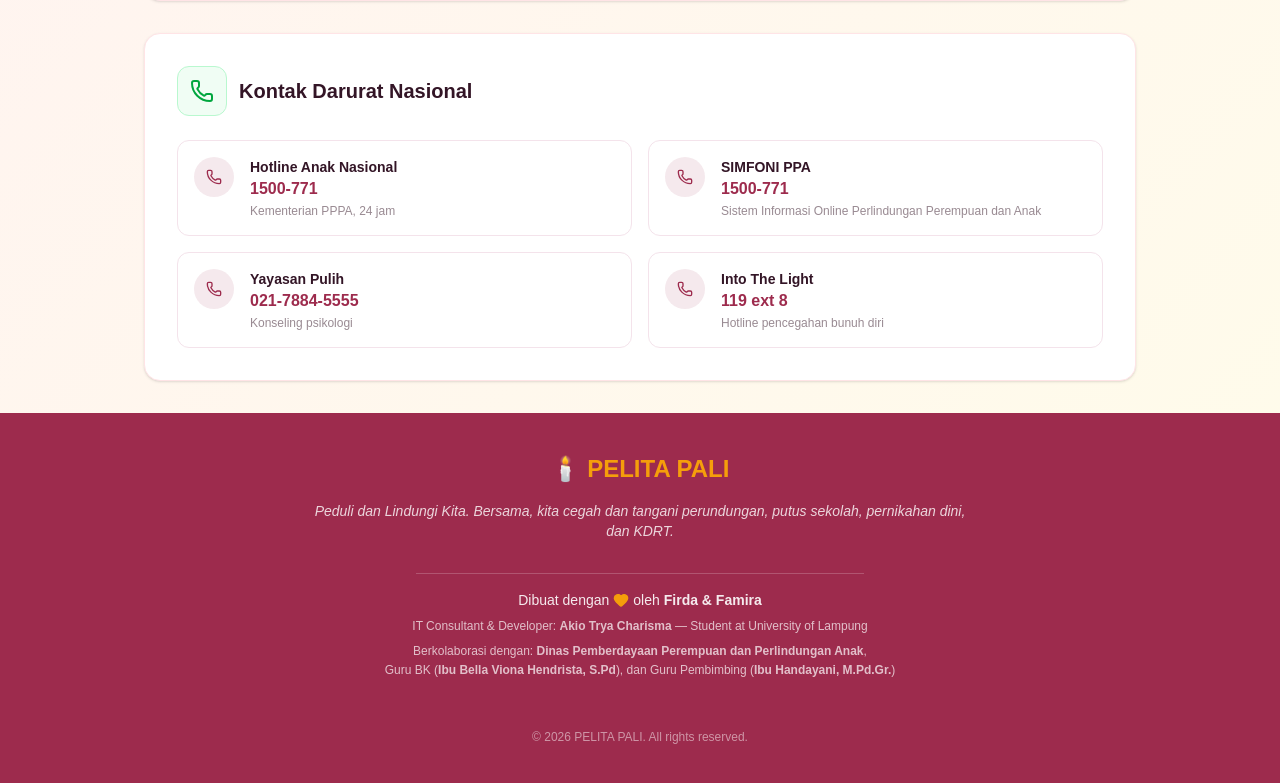
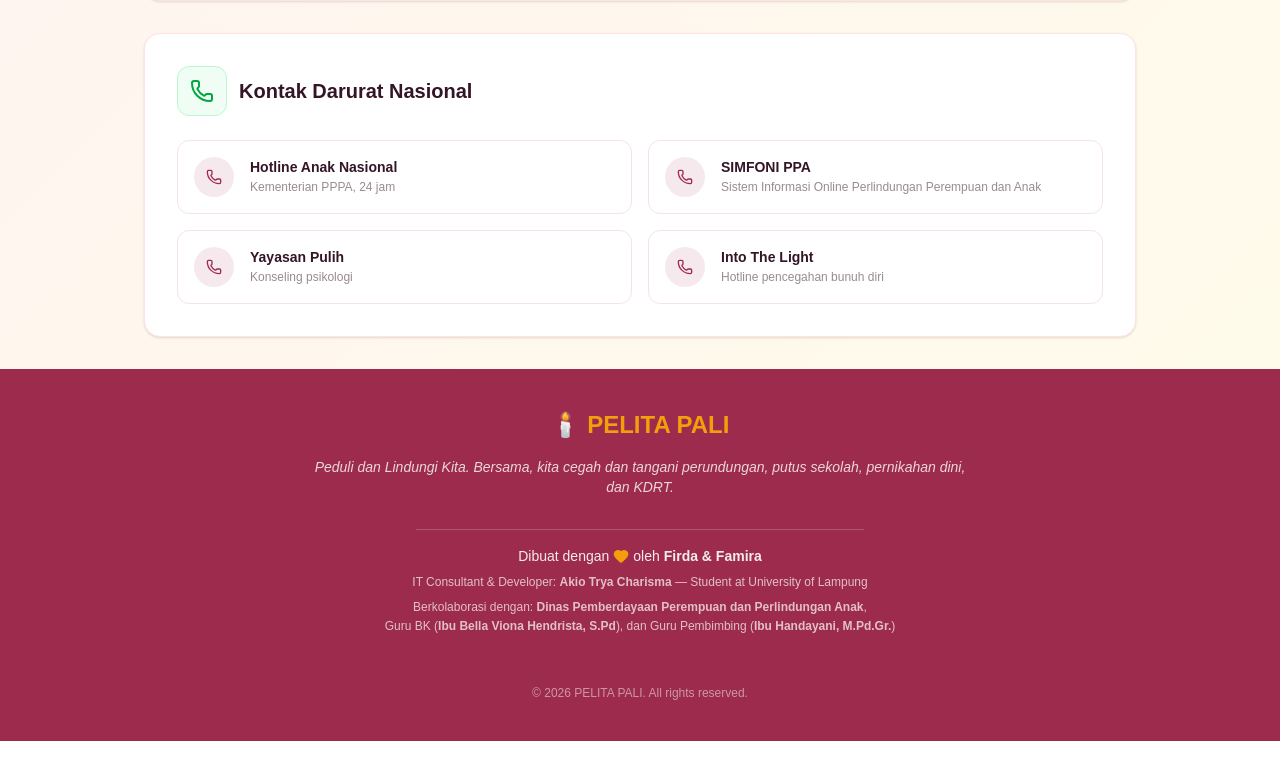
Before and after one commit to AkioTrya/Pelita-Anti-violence, a Next.js app: page /edukasi in a window 1280 px wide. Shown: the part 984-1767 px from the top of the page. After the commit the page ends 1725 px from the top, so only its background shows below. Built offline with nearby package versions, Linux system fonts and the light colour scheme; no server answers.

Commit message:
contacts removed

```diff
--- a/src/app/edukasi/page.tsx
+++ b/src/app/edukasi/page.tsx
@@ -114,10 +114,10 @@ export default function EdukasiPage() {
   ];
 
   const contacts = [
-    { name: "Hotline Anak Nasional", number: "1500-771", desc: "Kementerian PPPA, 24 jam" },
-    { name: "SIMFONI PPA", number: "1500-771", desc: "Sistem Informasi Online Perlindungan Perempuan dan Anak" },
-    { name: "Yayasan Pulih", number: "021-7884-5555", desc: "Konseling psikologi" },
-    { name: "Into The Light", number: "119 ext 8", desc: "Hotline pencegahan bunuh diri" },
+    { name: "Hotline Anak Nasional", desc: "Kementerian PPPA, 24 jam" },
+    { name: "SIMFONI PPA", desc: "Sistem Informasi Online Perlindungan Perempuan dan Anak" },
+    { name: "Yayasan Pulih", desc: "Konseling psikologi" },
+    { name: "Into The Light", desc: "Hotline pencegahan bunuh diri" },
   ];
 
   return (
@@ -179,20 +179,18 @@ export default function EdukasiPage() {
           </div>
           <div className="grid grid-cols-1 sm:grid-cols-2 gap-4">
             {contacts.map((c, i) => (
-              <a
+              <div
                 key={i}
-                href={`tel:${c.number.replace(/[^0-9]/g, "")}`}
-                className="flex items-start gap-4 p-4 rounded-xl border border-border hover:border-primary/40 hover:bg-rose-50 transition-all group"
+                className="flex items-start gap-4 p-4 rounded-xl border border-border group"
               >
                 <div className="h-10 w-10 rounded-full bg-primary/10 flex items-center justify-center shrink-0 group-hover:bg-primary group-hover:text-white transition-all">
                   <Phone className="h-4 w-4 text-primary group-hover:text-white" />
                 </div>
                 <div>
                   <p className="font-semibold text-foreground text-sm">{c.name}</p>
-                  <p className="text-primary font-bold">{c.number}</p>
                   <p className="text-xs text-foreground/50 mt-0.5">{c.desc}</p>
                 </div>
-              </a>
+              </div>
             ))}
           </div>
         </div>
```
